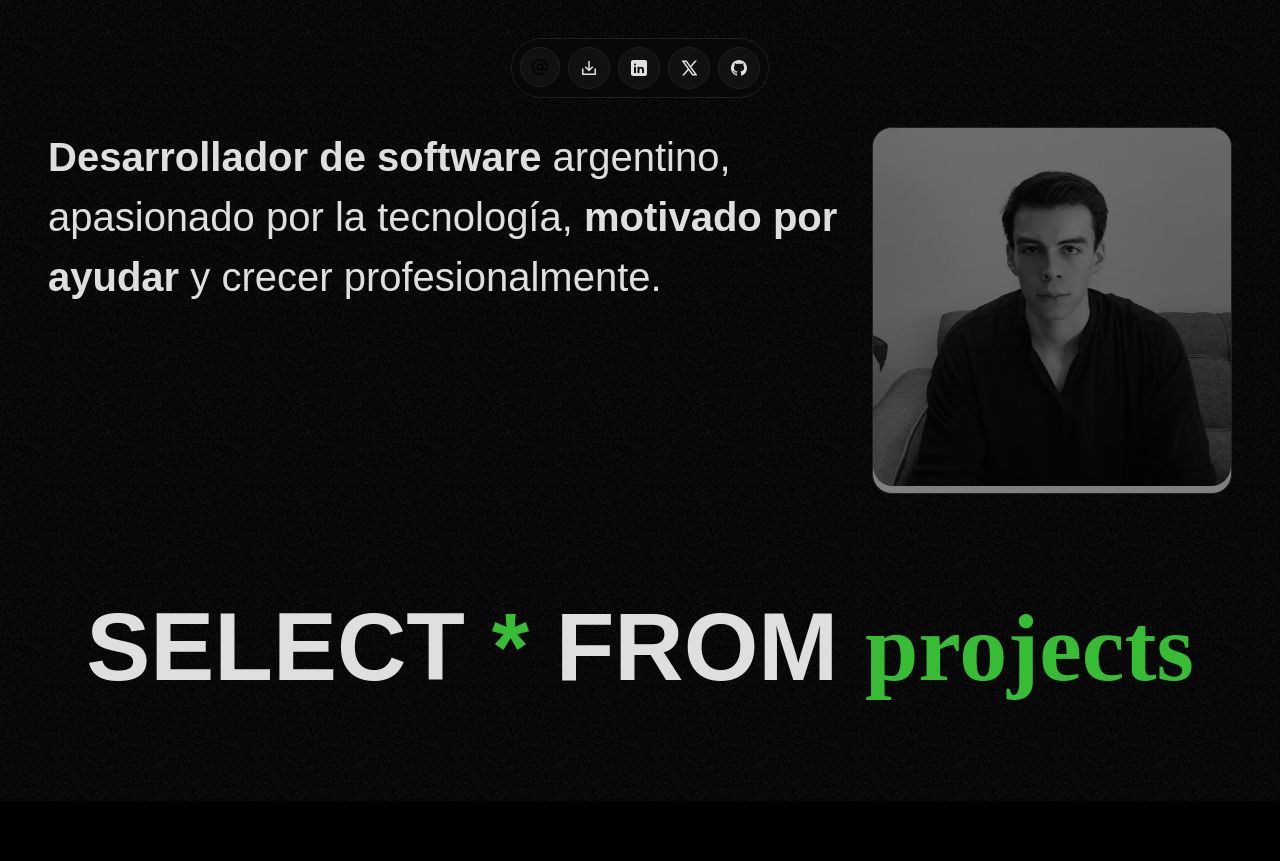
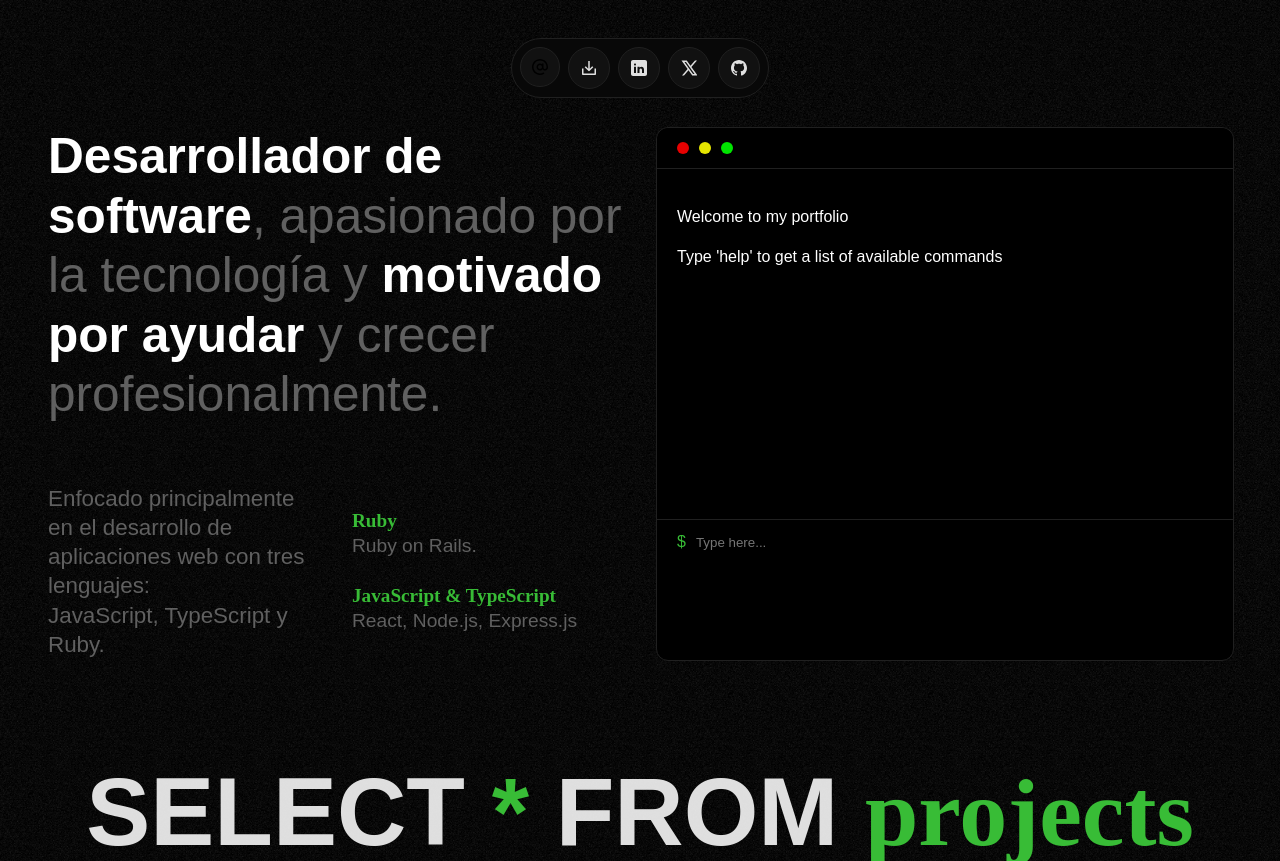
Before and after one commit to FranciscoJBrito/portfolio, a React (Vite) app: page / in a window 1280 px wide. Shown: the part 682-1543 px from the top of the page. Before the commit the page ends 1483 px from the top, so only its background shows below. Built offline with nearby package versions, Linux system fonts and the light colour scheme; a web font is replaced by a local one.

Commit message:
adding content and styles to the presentation section

```diff
--- a/src/components/Presentation/Presentation.css
+++ b/src/components/Presentation/Presentation.css
@@ -1,58 +1,60 @@
 .main_presentation_container {
   display: grid;
-  grid-template-columns: 5.5fr 2.5fr;
-  gap: 2rem;
+  grid-template-columns: repeat(2, 1fr);
+  gap: 3rem;
+  max-height: 800px;
+  height: 100%;
 
   .text_presentation_container {
     display: flex;
+    flex-direction: column;
     justify-content: flex-start;
     align-items: flex-start;
-    font-size: 3.5rem;
+    font-size: 4.1rem;
+    line-height: 1.2;
 
     p {
+      color: #606060;
       margin: 0;
       padding: 0;
-    }
-  }
 
-  picture {
-    display: inline-block;
-    background-color: gray;
-    max-width: 800px;
-    border-radius: 20px;
-    border: 1px solid var(--gris-bordes);
-
-    img {
-      max-width: 100%;
-      mix-blend-mode: multiply;
-      filter: grayscale(100%);
-      border-radius: 20px;
-      transition-property: filter mix-blend-mode background-color;
-      transition-duration: 0.5s;
-      /* transition: all ease-in-out 0.8s; */
+      b {
+        color: white;
+      }
     }
 
-    :hover {
-      mix-blend-mode: normal;
-      filter: grayscale(0%);
-      background-color: transparent;
-      /* transition: all ease-in-out 0.8s; */
-      border-radius: 20px;
+    .stack_description {
+      display: grid;
+      grid-template-columns: repeat(2, 1fr);
+      gap: 2rem;
+      font-size: 1.6rem;
+      line-height: 1.3;
+      color: #606060;
+
+      .stack_container {
+        font-size: 1.2rem;
+        display: flex;
+        flex-direction: column;
+        align-items: flex-start;
+        justify-content: center;
+
+        h4 {
+          color: var(--verde-principal);
+        }
+      }
     }
   }
 }
 
 @media screen and (min-width: 1280px) and (max-width: 1480px) {
   .main_presentation_container {
+    gap: 2rem;
 
-      .text_presentation_container {
-        font-size: 2.5rem;
-      }
+    .text_presentation_container {
+      font-size: 3.1rem;
 
-    picture {
-
-      img {
-        max-width: 100%;
+      .stack_description {
+        font-size: 1.4rem;
       }
     }
   }
--- a/src/components/Presentation/Presentation.jsx
+++ b/src/components/Presentation/Presentation.jsx
@@ -1,14 +1,34 @@
+import Terminal from "../Terminal/Terminal";
+import WindowFrame from "../WindowFrame/WindowFrame";
 import "./Presentation.css";
 
 const Presentation = () => {
   return (
     <div className="main_presentation_container">
       <div className="text_presentation_container">
-            <p><b>Desarrollador de software</b> argentino, apasionado por la tecnología, <b>motivado por ayudar</b> y crecer profesionalmente.</p>
+        <p>
+          <b>Desarrollador de software</b>, apasionado por la tecnología y{" "}
+          <b>motivado por ayudar</b> y crecer profesionalmente.
+        </p>
+        <br />
+        <div className="stack_description">
+          <p>
+            Enfocado principalmente en el desarrollo de aplicaciones web con
+            tres lenguajes: <br />
+            JavaScript, TypeScript y Ruby.
+          </p>
+          <div className="stack_container">
+            <h4>Ruby</h4>
+            <p>Ruby on Rails.</p>
+            <br />
+            <h4>JavaScript & TypeScript</h4>
+            <p>React, Node.js, Express.js</p>
+          </div>
+        </div>
       </div>
-      <picture>
-        <img src="/profile-image-two.jpeg" alt="profile image" />
-      </picture>
+      <WindowFrame>
+        <Terminal />
+      </WindowFrame>
     </div>
   );
 };
```
